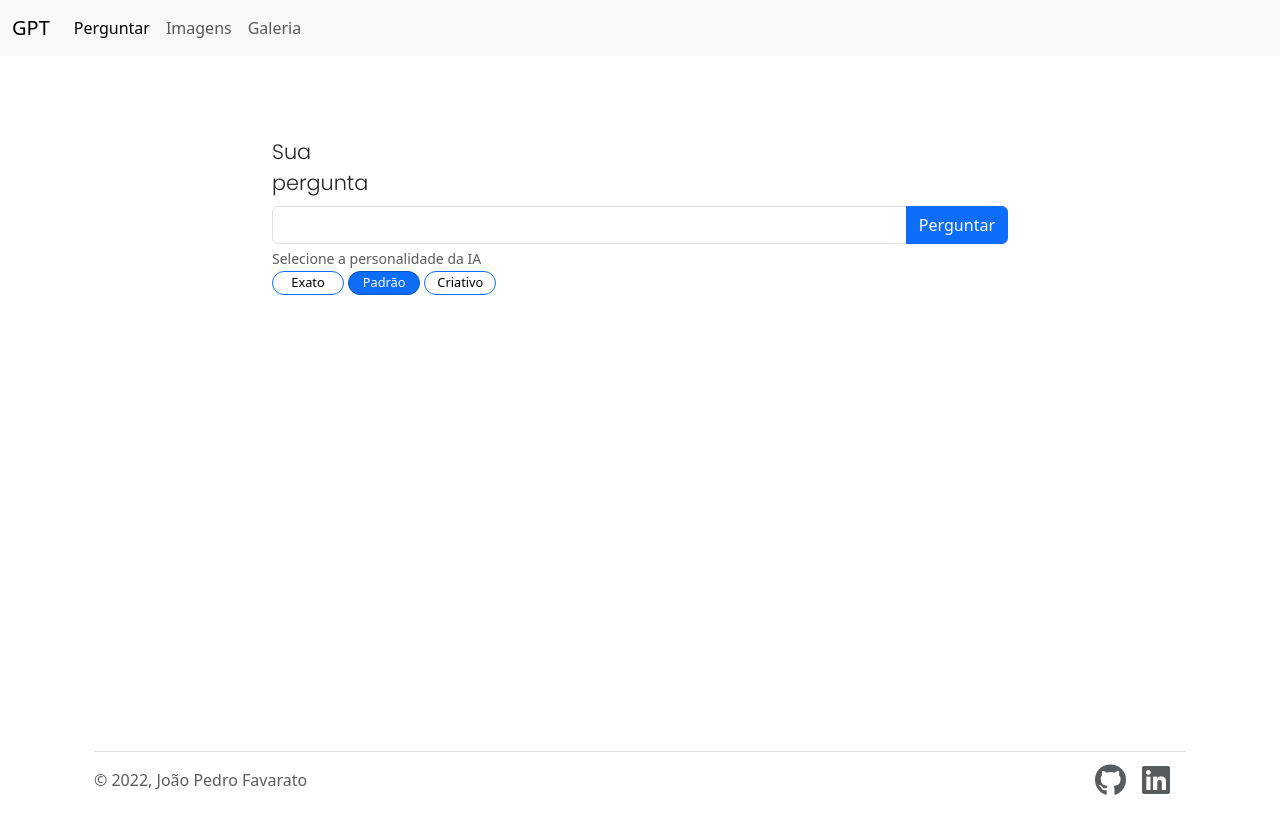
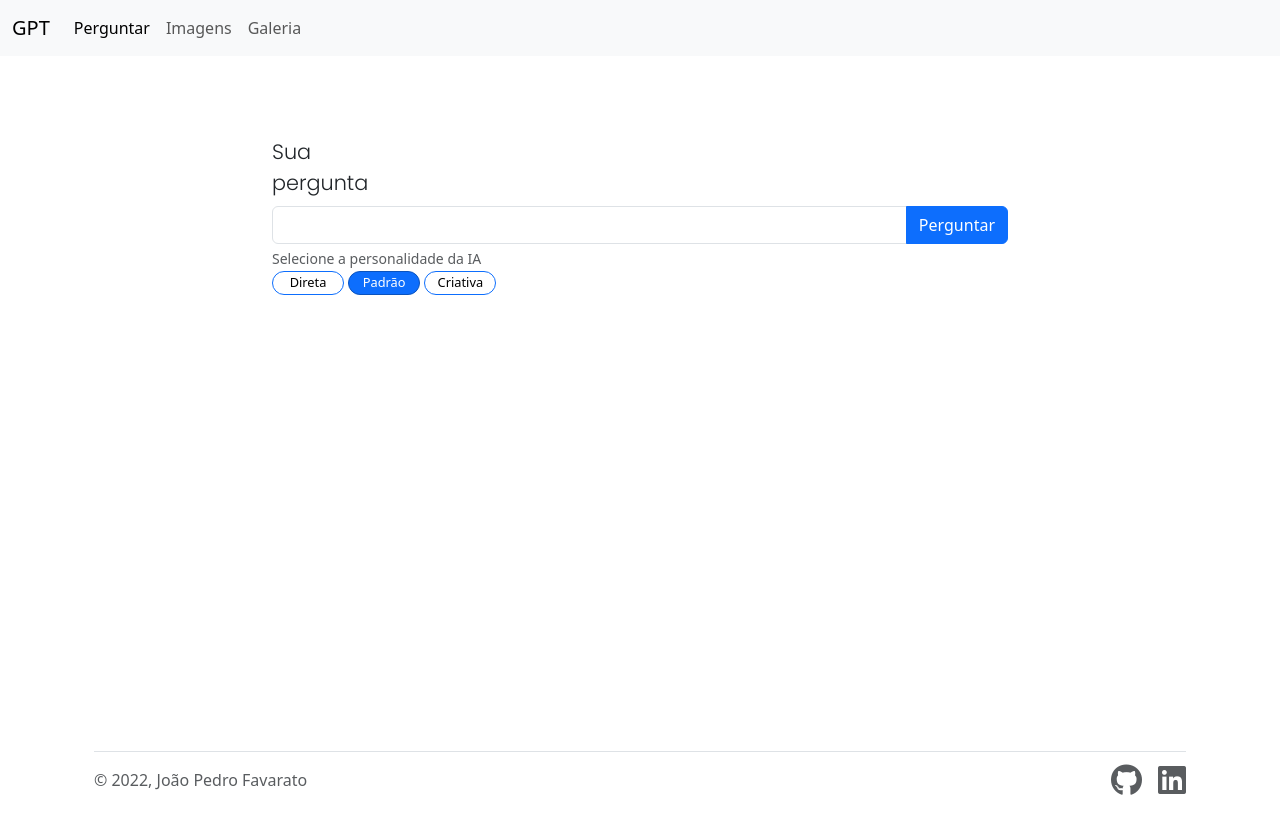
Before and after one commit to docafavarato/gpt-clone, a Flask app: page / in a window 1280 px wide. Run offline with Flask 3, Linux system fonts and the light colour scheme; some libraries are stand-ins or nearby versions.

Commit message:
Add files via upload

```diff
--- a/main.py
+++ b/main.py
@@ -1,8 +1,10 @@
 from flask import Flask, render_template, request, url_for
 from models import ask, create_image, retrieve_images
+from jinja2 import Environment, FileSystemLoader
 
 app = Flask(__name__)
 app.jinja_env.autoescape = False
+env = Environment(loader=FileSystemLoader('templates'), trim_blocks=True)
 
 @app.route('/')
 def index():
@@ -12,15 +14,15 @@ def index():
 def index_post():
     if request.method == 'POST':
         match request.form['options']:
-            case "exato":
-                temperature = 0.3
+            case "direta":
+                temperature = 0.2
             case "padrao":
                 temperature = 0.5
-            case "criativo":
-                temperature = 0.8
+            case "criativa":
+                temperature = 0.9
         question = request.form.get('question')
-        answer = ask(question, temperature)
-        return render_template('answer.html', answer=answer) # 0.3: exato / 0.5: padrão / 0.8: criativo
+        answer = ask(question=question, temperature=temperature)
+        return render_template('answer.html', answer=answer) # 0.2: exato / 0.5: padrão / 0.9: criativo
 
 @app.route('/images')
 def index_images():
--- a/static/styles/index.css
+++ b/static/styles/index.css
@@ -112,7 +112,7 @@
 
 #clipboard {
     float: right;
-    margin-top: 0.5rem;
+    margin-top: -1rem;
     transition-duration: 0.3s;
 }
 
--- a/templates/gallery.html
+++ b/templates/gallery.html
@@ -9,7 +9,7 @@
                         <a href="static/generated_images/{{ images[image][0] }}">
                             <img src="static/generated_images/{{ images[image][0] }}" class="img-fluid image" alt="{{ images[image][1] }}">
                             <div class="overlay">
-                                <div class="text">{{ images[image][1] }}</div>
+                                <div class="text">"{{ images[image][1] }}"</div>
                             </div>
                         </a>
                     </div>
--- a/templates/index.html
+++ b/templates/index.html
@@ -54,14 +54,14 @@
             </div>
             <div id="questionHelp" class="form-text">Selecione a personalidade da IA</div>
 			<div id="radio-group">
-				<input type="radio" class="btn-check custom-radio" name="options" id="option1" value="exato" autocomplete="off">
-				<label class="btn btn-primary custom-radio-label" for="option1">Exato</label>
+				<input type="radio" class="btn-check custom-radio" name="options" id="option1" value="direta" autocomplete="off">
+				<label class="btn btn-primary custom-radio-label" for="option1">Direta</label>
 
 				<input type="radio" class="btn-check custom-radio" name="options" id="option2" value="padrao" autocomplete="off" checked>
 				<label class="btn btn-primary custom-radio-label" for="option2">Padrão</label>
 
-				<input type="radio" class="btn-check custom-radio" name="options" id="option3" value="criativo" autocomplete="off">
-				<label class="btn btn-primary custom-radio-label" for="option3">Criativo</label>
+				<input type="radio" class="btn-check custom-radio" name="options" id="option3" value="criativa" autocomplete="off">
+				<label class="btn btn-primary custom-radio-label" for="option3">Criativa</label>
 			</div>
         </form>
     </div>
@@ -76,7 +76,6 @@
 	  <ul class="nav col-md-4 justify-content-end list-unstyled d-flex">
 		<li class="ms-3"><a class="text-muted" href="https://github.com/docafavarato"><i class="fa-brands fa-github fa-2xl"></i></a></li>
 		<li class="ms-3"><a class="text-muted" href="https://www.linkedin.com/in/jo%C3%A3o-pedro-favarato-71800b204/"><i class="fa-brands fa-linkedin fa-2xl"></i></a></li>
-		<li class="ms-3"><a class="text-muted" href="#"></svg></a></li>
 	  </ul>
 	</footer>
   </div>
```
Also changed, not shown: templates/answer.html (+4 -5 lines), static/generated_images/2023-04-27180002128798nameofimageA gata missôshushira.jpg (added), static/generated_images/2023-04-27180003591696nameofimageA gata missôshushira.jpg (added), static/generated_images/2023-04-27180005021701nameofimageA gata missôshushira.jpg (added), static/generated_images/2023-04-27180006439000nameofimageA gata missôshushira.jpg (added).
